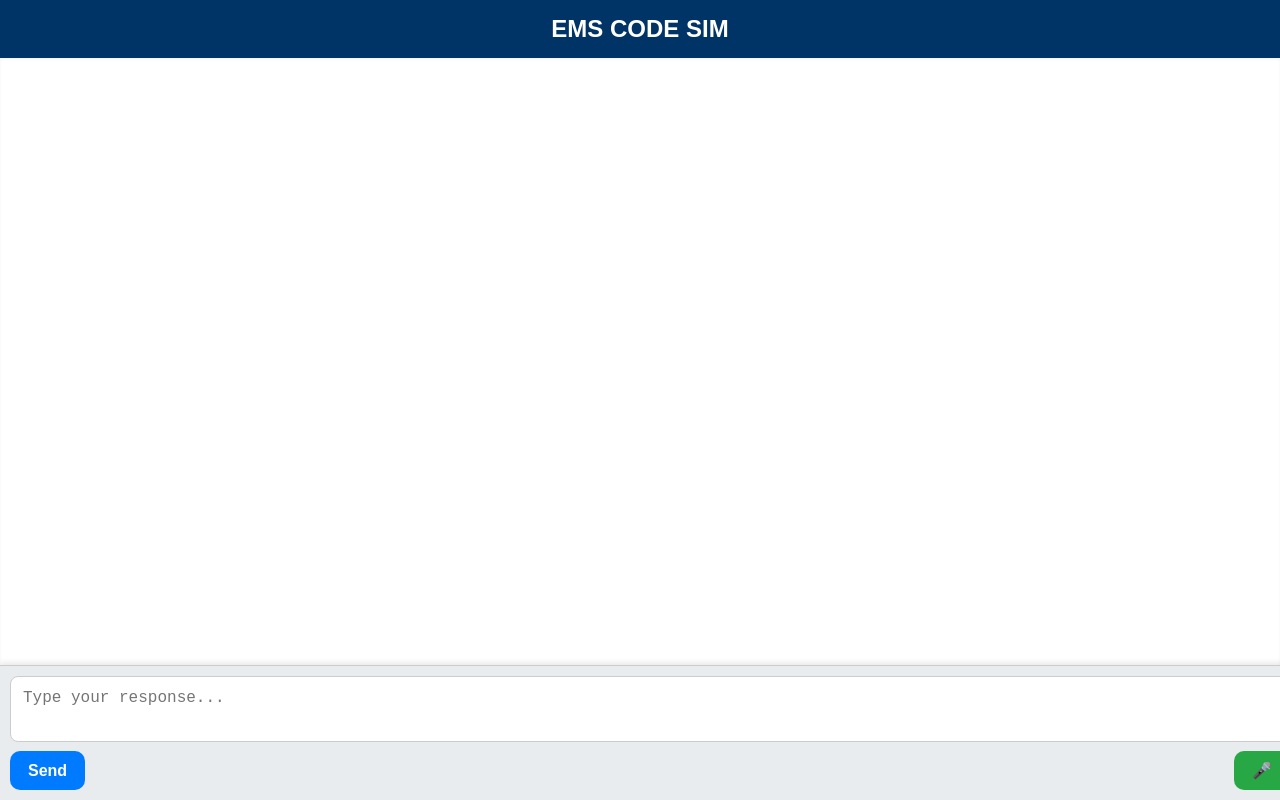
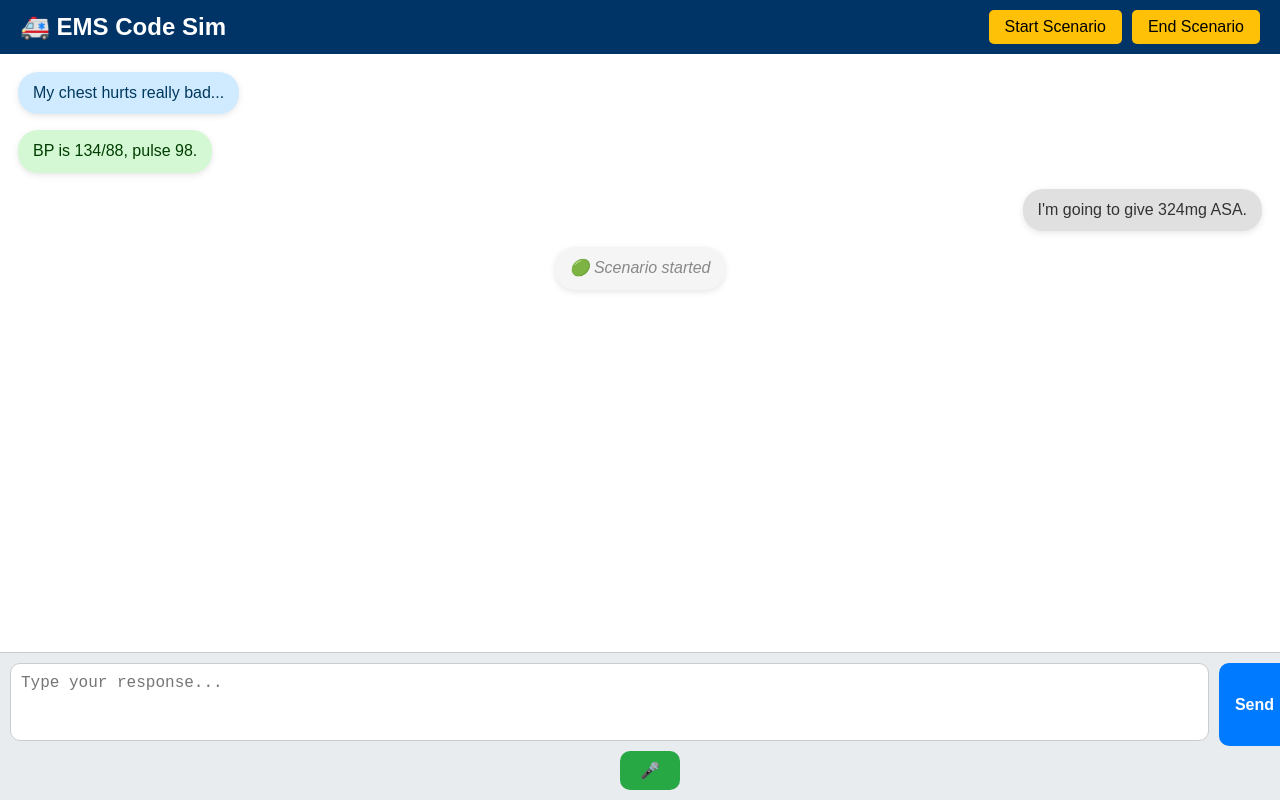
Before and after one commit to EMSCodeSim/NREMT-Skills, a website: page index.html in a window 1280 px wide. Drawn offline with Linux system fonts and the light colour scheme; files that its build step writes are made by us from their sources.

Commit message:
Update index.html

```diff
--- a/index.html
+++ b/index.html
@@ -4,27 +4,168 @@
   <meta charset="UTF-8" />
   <meta name="viewport" content="width=device-width, initial-scale=1.0" />
   <title>EMS Code Sim</title>
-  <link rel="stylesheet" href="style.css" />
+  <link rel="stylesheet" href="style.css">
+  <style>
+    body {
+      margin: 0;
+      font-family: Arial, sans-serif;
+      height: 100vh;
+      display: flex;
+      flex-direction: column;
+      background-color: #f2f4f8;
+    }
+
+    header {
+      display: flex;
+      align-items: center;
+      justify-content: space-between;
+      padding: 10px 20px;
+      background-color: #003366;
+      color: white;
+    }
+
+    #logo {
+      font-size: 24px;
+      font-weight: bold;
+    }
+
+    #header-controls {
+      display: flex;
+      align-items: center;
+      gap: 10px;
+    }
+
+    #start-button, #end-button, #timer {
+      background-color: #ffc107;
+      border: none;
+      padding: 8px 16px;
+      font-size: 16px;
+      border-radius: 5px;
+      cursor: pointer;
+    }
+
+    #chat-container {
+      flex: 1;
+      background-color: #ffffff;
+      padding: 10px;
+      overflow-y: auto;
+      scroll-behavior: smooth;
+      display: flex;
+      flex-direction: column;
+    }
+
+    .chat-message {
+      max-width: 75%;
+      margin: 8px;
+      padding: 10px 15px;
+      border-radius: 20px;
+      font-size: 16px;
+      line-height: 1.4;
+      white-space: pre-wrap;
+      box-shadow: 0 2px 6px rgba(0, 0, 0, 0.1);
+    }
+
+    .patient {
+      background-color: #d0ebff;
+      color: #00395d;
+      align-self: flex-start;
+    }
+
+    .proctor {
+      background-color: #d4f8d4;
+      color: #003d00;
+      align-self: flex-start;
+    }
+
+    .user {
+      background-color: #e0e0e0;
+      color: #333;
+      align-self: flex-end;
+    }
+
+    .system {
+      background-color: #f5f5f5;
+      color: #888;
+      font-style: italic;
+      align-self: center;
+    }
+
+    #input-area {
+      position: fixed;
+      bottom: 0;
+      left: 0;
+      width: 100%;
+      background-color: #e9ecef;
+      padding: 10px;
+      border-top: 1px solid #ccc;
+      display: flex;
+      flex-direction: column;
+      align-items: center;
+      z-index: 10;
+    }
+
+    #text-row {
+      display: flex;
+      width: 100%;
+      gap: 10px;
+    }
+
+    #user-input {
+      flex: 1;
+      font-size: 16px;
+      padding: 10px;
+      border: 1px solid #ccc;
+      border-radius: 10px;
+      resize: none;
+      height: 3.5em;
+    }
+
+    #send-button {
+      background-color: #007bff;
+      color: white;
+      border: none;
+      border-radius: 10px;
+      padding: 10px 16px;
+      font-size: 16px;
+      cursor: pointer;
+    }
+
+    #mic-button {
+      margin-top: 5px;
+      background-color: #28a745;
+      color: white;
+      border: none;
+      padding: 10px 20px;
+      border-radius: 10px;
+      font-size: 16px;
+      cursor: pointer;
+    }
+  </style>
 </head>
 <body>
-  <header>EMS CODE SIM</header>
+  <header>
+    <div id="logo">🚑 EMS Code Sim</div>
+    <div id="header-controls">
+      <button id="start-button">Start Scenario</button>
+      <button id="end-button">End Scenario</button>
+      <div id="timer" style="display:none;">15:00</div>
+    </div>
+  </header>
 
-  <!-- Container holds chat and input -->
   <div id="chat-container">
-    <div id="chat-display">
-      <!-- AI and User messages go here -->
-    </div>
+    <!-- Example Messages -->
+    <div class="chat-message patient">My chest hurts really bad...</div>
+    <div class="chat-message proctor">BP is 134/88, pulse 98.</div>
+    <div class="chat-message user">I'm going to give 324mg ASA.</div>
+    <div class="chat-message system">🟢 Scenario started</div>
   </div>
 
-  <!-- Fixed input area -->
-  <div id="input-container">
-    <textarea id="user-input" placeholder="Type your response..."></textarea>
-    <div id="controls">
+  <div id="input-area">
+    <div id="text-row">
+      <textarea id="user-input" placeholder="Type your response..."></textarea>
       <button id="send-button">Send</button>
-      <button id="mic-button">🎤</button>
     </div>
+    <button id="mic-button">🎤</button>
   </div>
-
-  <script src="app.js"></script>
 </body>
 </html>
```
